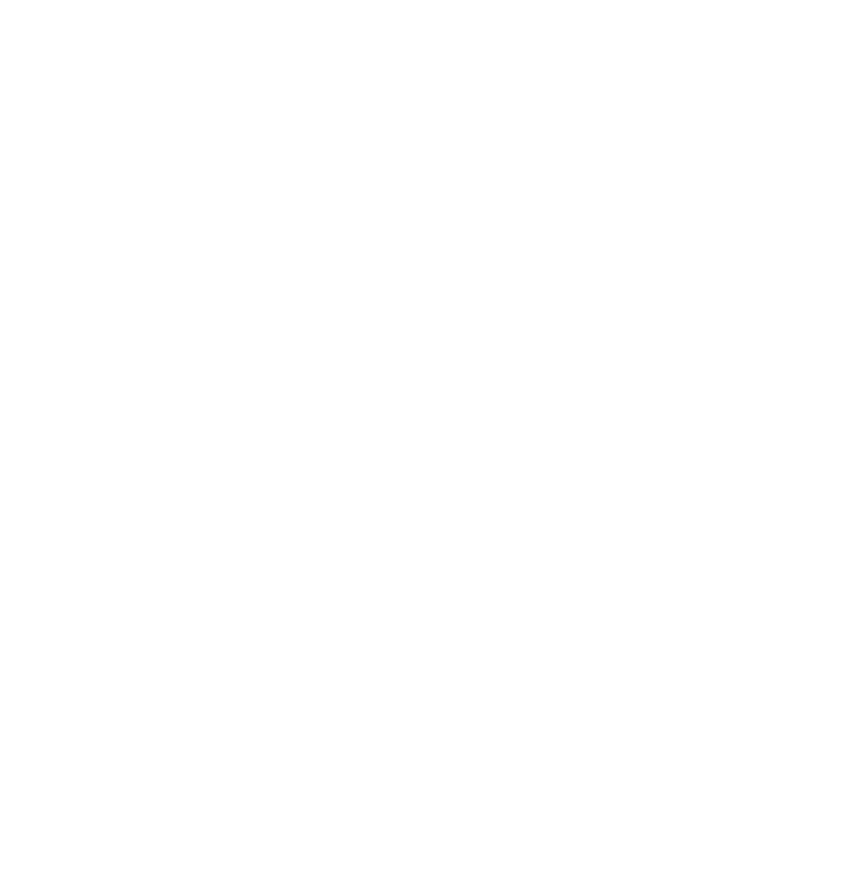
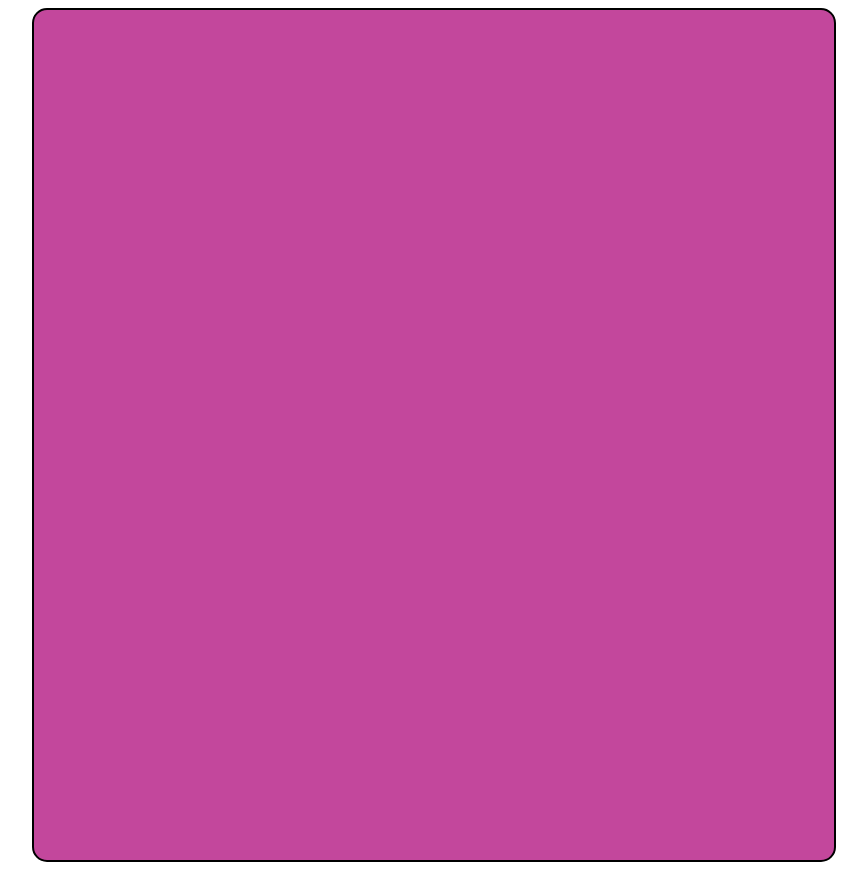
Before and after one commit to Pritinalkar/product-review-design, a plain HTML site: page index.html in a window 1280 px wide. Shown: the whole page, without its empty margins (355-1222 px from the left). Before the commit the page ends 800 px from the top, so only its background shows below. Drawn offline with Linux system fonts and the light colour scheme.

Commit message:
app-container design added

```diff
--- a/index.html
+++ b/index.html
@@ -5,7 +5,19 @@
     <meta name="viewport" content="width=device-width, initial-scale=1.0">
     <title>Product-review </title>
 </head>
+<style>
+    .app-container{
+        height: 850px;
+        width: 800px;
+        background-color: rgb(195, 71, 156);
+        margin-left: 30%;
+        border-radius: 15px;
+        border: 2px solid black;
+    }
+</style>
 <body>
+    <div class="app-container">
 
+    </div>
 </body>
 </html>
```
